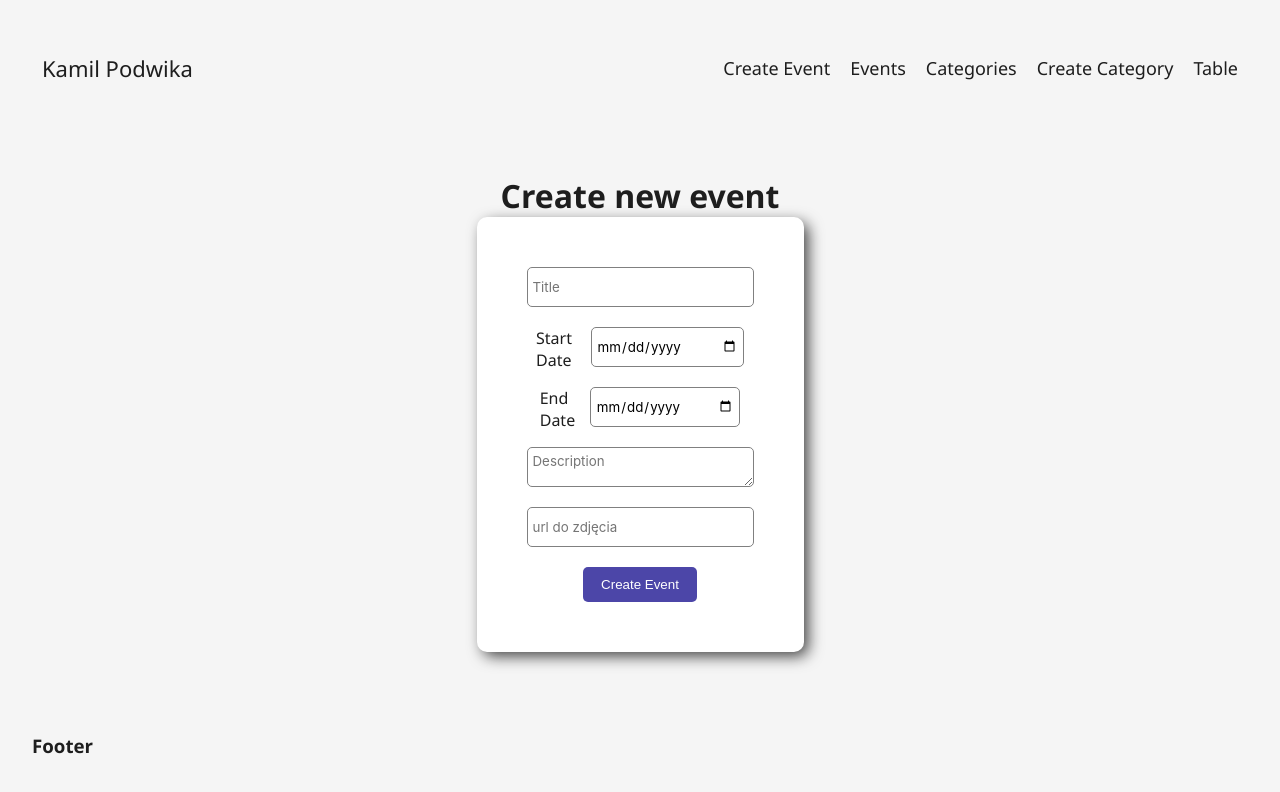
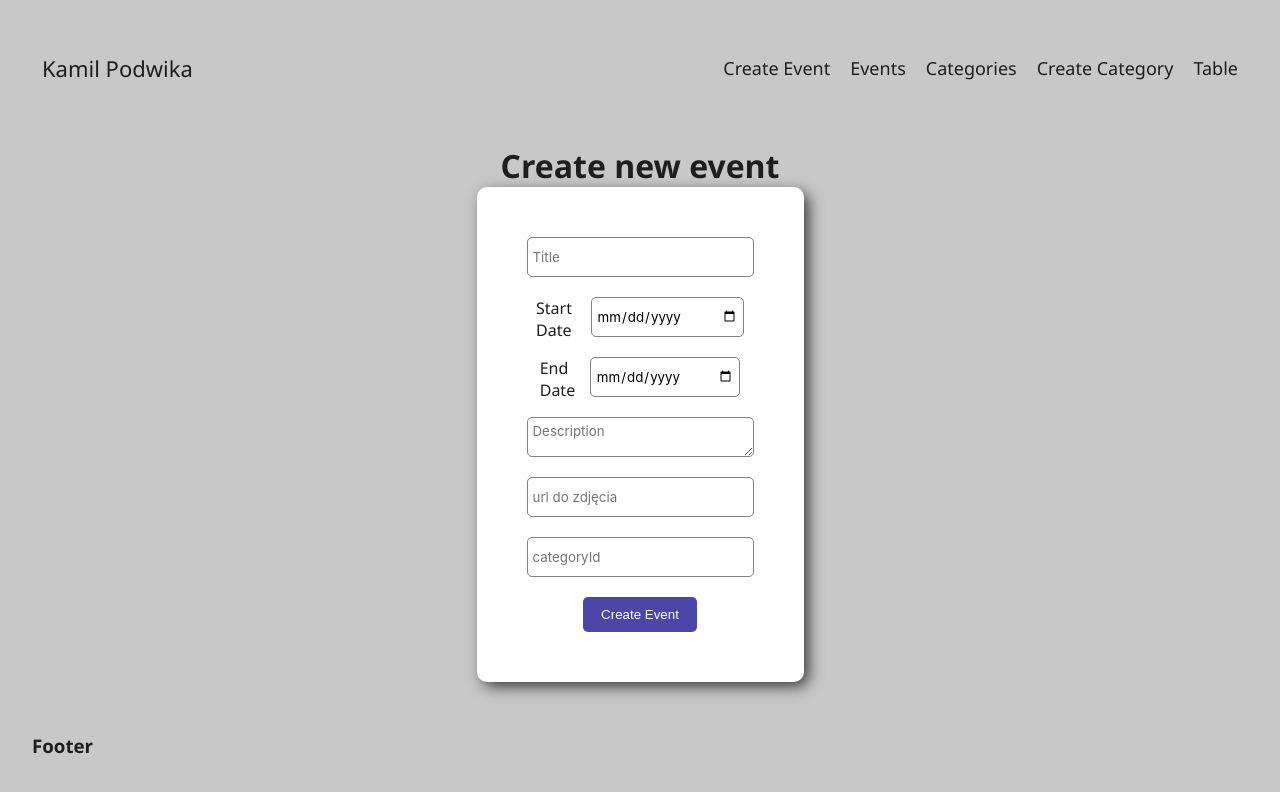
Before and after one commit to KamilPo/my_app, a React (Create React App) app: page /createEvent in a window 1280 px wide. Shown: the top 792 px of the page. Built offline with nearby package versions, Linux system fonts and the light colour scheme.

Commit message:
some changes

```diff
--- a/package.json
+++ b/package.json
@@ -10,6 +10,7 @@
     "react-dom": "^18.2.0",
     "react-router-dom": "^6.20.0",
     "react-scripts": "5.0.1",
+    "react-vertical-timeline-component": "^3.6.0",
     "web-vitals": "^2.1.4"
   },
   "scripts": {
--- a/src/App.css
+++ b/src/App.css
@@ -10,7 +10,7 @@
 
 body {
     --color: rgba(30, 30, 30);
-    --bgColor: rgb(245, 245, 245);
+    --bgColor: rgb(200, 200, 200);
     min-height: 100vh;
     display: grid;
     align-content: center;
@@ -252,7 +252,6 @@ ul li .descr::before {
     height: 50px;
     width: 100%;
     /*background-color: #4d4d4d;*/
-    background-color: rgba(245, 245, 245);
     position: relative;
   }
 
--- a/src/App.js
+++ b/src/App.js
@@ -21,10 +21,10 @@ function App() {
         <Route path={"/"} element={<h1>home</h1>}></Route>
         <Route path={"/events"} element={<Events events={events} categories={categories}/>}></Route>
         <Route path={"/events/:id"} element={<Event/>}></Route>
-        <Route path={"/createEvent"} element={<CreateEvent events={events} categories={categories}/>}></Route>
+        <Route path={"/createEvent"} element={<CreateEvent events={events} categories={categories} setEvents={setEvents}/>}></Route>
         <Route path={"/categories"} element={<Categories categories={categories}/>}></Route>
         <Route path={"/categories/:id"} element={<h1>kategorie id</h1>}></Route>
-        <Route path={"/createCategory"} element={<CreateCategory/>}></Route>
+        <Route path={"/createCategory"} element={<CreateCategory categories={categories}/>}></Route>
         <Route path={"/table"} element={<h1>table</h1>}></Route>
       </Route>
     </Routes>
--- a/src/data/eventsData.js
+++ b/src/data/eventsData.js
@@ -8,7 +8,8 @@ export default [
         "url": "https://i.imgflip.com/30b1gx.jpg",
         "width": 100,
         "height": 100,
-        "categoryId": 1
+        "categoryId": 1,
+        "color": "#90fc03"
     },
     {
         "id": 2,
@@ -19,7 +20,8 @@ export default [
         "url": "https://i.imgflip.com/1g8my4.jpg",
         "width": 100,
         "height": 100,
-        "categoryId": 2
+        "categoryId": 2,
+        "color": "#3d467d"
         // "box_count": 2
     },
     {
@@ -31,7 +33,34 @@ export default [
         "url": "https://i.imgflip.com/1ur9b0.jpg",
         "width": 100,
         "height": 100,
-        "categoryId": 1
+        "categoryId": 1,
+        "color": "#cc1d74"
+        // "box_count": 2
+    },
+    {
+        "id": 4,
+        "title": "Distracted Boyfriend",
+        "startDate": "2009-07-10",
+        "endDate": "2009-08-10",
+        "description": "Lorem ipsum, dolor sit amet consectetur adipisicing elit. Quas itaque hic quibusdam fugiat est numquam harum, accusamus suscipit consequatur laboriosam!",
+        "url": "https://i.imgflip.com/1ur9b0.jpg",
+        "width": 100,
+        "height": 100,
+        "categoryId": 1,
+        "color": "#cc1d74"
+        // "box_count": 2
+    },
+    {
+        "id": 5,
+        "title": "Distracted Boyfriend",
+        "startDate": "2009-07-10",
+        "endDate": "2009-08-10",
+        "description": "Lorem ipsum, dolor sit amet consectetur adipisicing elit. Quas itaque hic quibusdam fugiat est numquam harum, accusamus suscipit consequatur laboriosam!",
+        "url": "https://i.imgflip.com/1ur9b0.jpg",
+        "width": 100,
+        "height": 100,
+        "categoryId": 1,
+        "color": "#cc1d74"
         // "box_count": 2
     },
 ]
--- a/src/pages/CreateCategory.js
+++ b/src/pages/CreateCategory.js
@@ -2,14 +2,14 @@ import React, { useState } from "react";
 import {useNavigate } from "react-router-dom";
 import categoriesData from "../data/categoriesData";
 
-export default function CreateCategory() {
+export default function CreateCategory(props) {
     const [newCategory, setNewCategory] = useState({
       name: "",
       color: "",
 })
 
     const navigate = useNavigate();
-    const newCategoryIndex = categoriesData.data.categories.length - 1;
+    const newCategoryIndex = props.categories.length - 1;
 
     const handleChange = (e) => {
         const { name, value } = e.target;
@@ -25,7 +25,7 @@ export default function CreateCategory() {
     const handleSubmit = (e) => {e.preventDefault();
 
     // Dodaj nowe wydarzenie do danych
-    categoriesData.data.categories.push(newCategory);
+    props.categories.push(newCategory);
 
     // Przekieruj do widoku szczegółów nowego wydarzenia
 
--- a/src/pages/CreateEvent.js
+++ b/src/pages/CreateEvent.js
@@ -1,5 +1,5 @@
 import React, { useState } from "react";
-import {useNavigate } from "react-router-dom";
+import { useNavigate } from "react-router-dom";
 
 export default function CreateEvent(props) {
   const [newEvent, setNewEvent] = useState({
@@ -8,6 +8,7 @@ export default function CreateEvent(props) {
     endDate: "",
     description: "",
     url: "",
+    categoryId: undefined
   })
 
   const navigate = useNavigate();
@@ -26,10 +27,37 @@ export default function CreateEvent(props) {
 
   console.log(newEvent)
 
-    const handleSubmit = (e) => {e.preventDefault();
+  const handleSubmit = (e) => {
+    e.preventDefault();
 
     // Dodaj nowe wydarzenie do danych
-    props.events.push(newEvent);
+    // props.events.push(newEvent);
+    console.log(
+      {
+        "id": newEventIndex,
+        "title": newEvent.title,
+        "startDate": newEvent.startDate,
+        "endDate": newEvent.endDate,
+        "description": newEvent.description,
+        "url": newEvent.url,
+        "categoryId": newEvent.categoryId,
+      }
+    )
+    props.setEvents(prevState => {
+      return [
+        ...props.events,
+        {
+          "id": newEventIndex,
+          "title": newEvent.title,
+          "startDate": newEvent.startDate,
+          "endDate": newEvent.endDate,
+          "description": newEvent.description,
+          "url": newEvent.url,
+          "categoryId": newEvent.categoryId,
+        }
+      ]
+    }
+    )
 
     // Przekieruj do widoku szczegółów nowego wydarzenia
 
@@ -87,6 +115,14 @@ export default function CreateEvent(props) {
           value={newEvent.url}
           onChange={handleChange}
         />
+        <input
+          type="number"
+          name="categoryId"
+          placeholder="categoryId"
+          className="form--input"
+          value={newEvent.categoryId}
+          onChange={handleChange}
+        />
         <button className="form--submit" type="submit">Create Event</button>
       </form>
     </div>
--- a/src/pages/Events.js
+++ b/src/pages/Events.js
@@ -1,6 +1,8 @@
 import React, { useState } from "react";
 import eventsData from "../data/eventsData.js";
 import { Link } from "react-router-dom";
+import { VerticalTimeline, VerticalTimelineElement } from 'react-vertical-timeline-component';
+import 'react-vertical-timeline-component/style.min.css';
 
 export default function Events(props) {
   const sortedEvents = props.events.sort(eventComparator)
@@ -19,30 +21,34 @@ export default function Events(props) {
     return category.name
   }
 
+  function getCategoryColor(categoryId) {
+    const category = props.categories.find(category => category.id == categoryId);
+    return category.color
+  }
+
+  const eventCards = sortedEvents.map(event => {
+    return (
+      <VerticalTimelineElement
+        className="vertical-timeline-element--work"
+        date={event.startDate + " -> " + event.endDate}
+        iconStyle={{ background: getCategoryColor(event.categoryId), color: '#fff' }}
+      >
+        <h3 className="vertical-timeline-element-title">{event.title}</h3>
+        <h4 className="vertical-timeline-element-subtitle">{getCategoryName(event.categoryId)}</h4>
+        <br/>
+        <img src={event.url} style={{width: "100px"}}></img>
+        <p>
+          {event.description}
+        </p>
+      </VerticalTimelineElement>
+    )
+  })
+
   return (
-    <>
-      <h1>Timeline</h1>
-      <ul>
-        {sortedEvents.map((event, index) => (
-          <li key={index} className={"accentA"}>
-            <Link className="link" to={`/Events/${index}`}>
-              <div className="date">{event.startDate}</div>
-            </Link>
-            <div className="title">{event.title}</div>
-            <div className="events--image-container">
-              <img
-                src={event.url}
-                className="events--image"
-                alt={event.title}
-                width="100px"
-                height="100px"
-              />
-            </div>
-            <div className="descr">{event.description}</div>
-            <h3>{getCategoryName(event.categoryId)}</h3>
-          </li>
-        ))}
-      </ul>
-    </>
-  );
+    <VerticalTimeline
+      // lineColor={{ color: 'rgb(200, 200, 200)' }}
+    >
+      {eventCards}
+    </VerticalTimeline>
+  )
 }
```
Also changed, not shown: 1 other file (tests, documents, lock files or other folders). Lines whose indentation alone changed are shown as unchanged.
